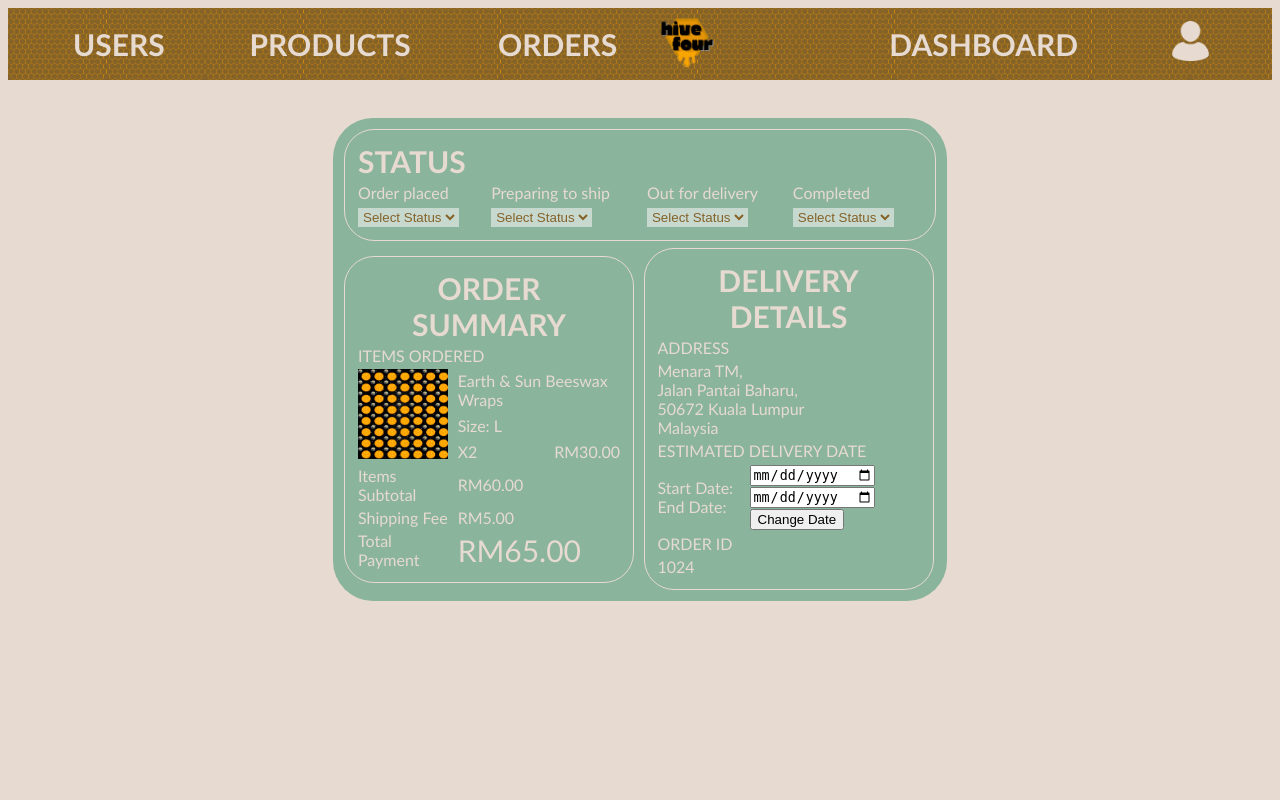
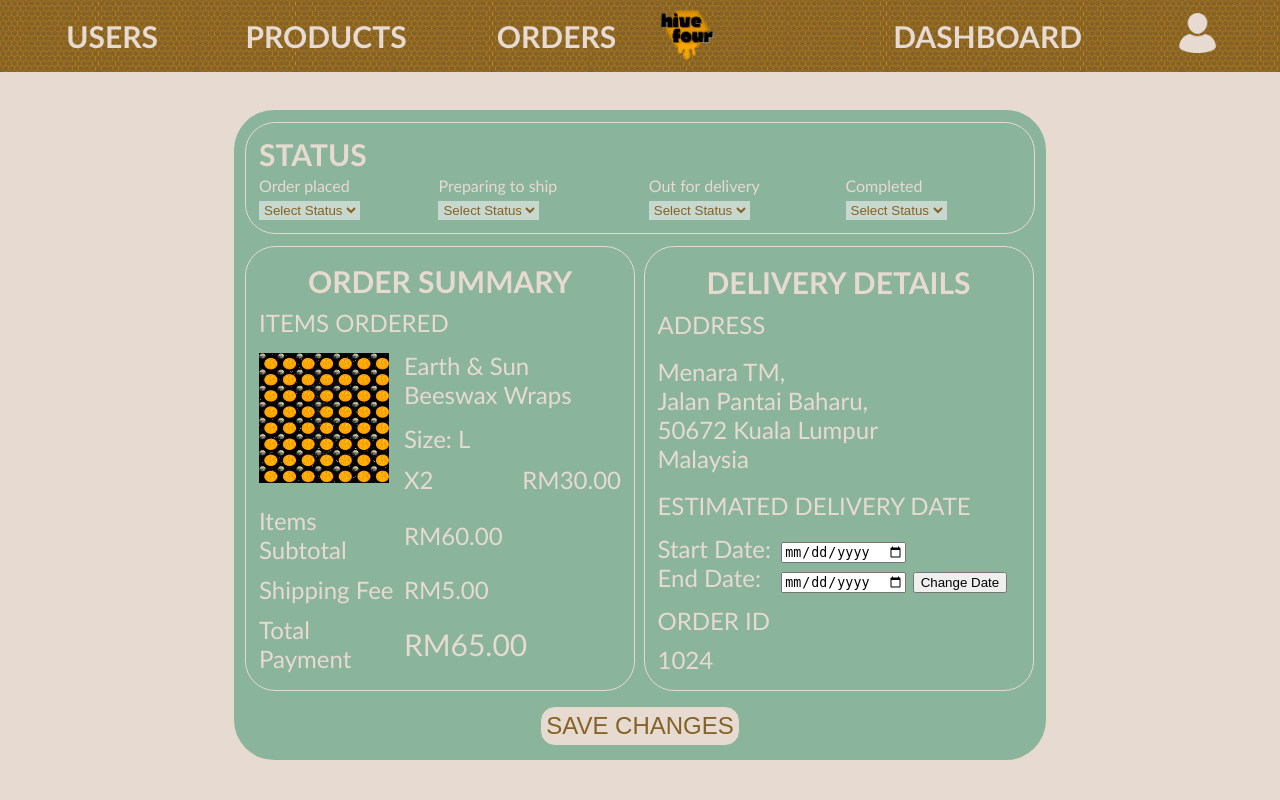
Before and after one commit to caramelia00/Beeswax-Wraps-Online-Shop, a PHP site: the page made by HiveFour/pages/front-end mirah/admin order details.php in a window 1280 px wide. Run offline with PHP 8.4, Linux system fonts and the light colour scheme.

Commit message:
Update admin order details.php

```diff
--- a/HiveFour/pages/front-end mirah/admin order details.php
+++ b/HiveFour/pages/front-end mirah/admin order details.php
@@ -6,7 +6,8 @@
 	<head>
 		<style>
             #one{
-                width: 600px;
+                width: 800px;
+                height: 650px;
                 background-color: #8AB49C;
                 border-radius: 40px;
                 border-spacing: 5px;
@@ -14,19 +15,22 @@
                 color: #E6DAD1;
                 margin-left: auto;
                 margin-right: auto;
+
             }
             #status{
-                width: 592px;
+                width: 790px;
+                height: 100px;
                 border: 1px solid #E6DAD1;
                 border-radius: 30px;
                 padding: 10px;
             }
             #summary, #delivery{
-                width: 290px;
-                height: 310px;
+                width: 390px;
+                height: 445px;
                 border: 1px solid #E6DAD1;
                 border-radius: 30px;
                 padding: 10px;
+                font-size:24px;
             }
             .mySelect{
                 background-color: #C7D8CF;
@@ -36,6 +40,16 @@
             #startDateButton, #endDateButton{
                 height: 40px;
                 width: 40px;
+            }
+            #save{
+                margin-left: auto;
+                margin-right: auto;
+            }
+            .sve{
+                border-radius:15px;
+                padding:5px;
+                background-color: #e6dad1;
+                color: #846228;
             }
             input[type="text"] {
                 width: 100%;
@@ -51,6 +65,8 @@
             body{
                 font-family: 'Gill Sans', 'Gill Sans MT', Calibri, 'Trebuchet MS', sans-serif;
                 background-color: #E6DAD1;
+                margin: 0;
+				padding: 0;
             }
 			#header{
 				width:100%;
@@ -123,7 +139,7 @@
 		</table>
 		<br><br>
         <form action="update order details process.php" method="post">
-            <table id="one">
+            <table id="one" border="0">
                 <tr>
                     <td colspan="2">
                         <table id="status" border="0">
@@ -193,7 +209,7 @@
                             </tr>
                             <tr>
                                 <td rowspan="3">
-                                    <img src="wrap 3.png" style="width: 90px; height: 90px;">
+                                    <img src="wrap 3.png" style="width: 130px; height: 130px;">
                                 </td>
                                 <td colspan="2">
                                     Earth & Sun Beeswax Wraps
@@ -266,6 +282,7 @@
                             <tr>
                                 <td>
                                     <label for="start date">Start Date:</label>
+                                    <br>
                                     <label for="end date">End Date:</label>
                                 </td>
                                 </td>
@@ -290,6 +307,16 @@
                         </table>
                     </td>
                 </tr>
+                <tr>
+                    <td colspan="2">
+                        <table id="save" border="0">
+                            <tr>
+                                <td>
+                                        <button type="submit" class="sve">SAVE CHANGES</button>
+                                </td>
+                            </tr>
+                    </td>
+                </tr>
             </table>
         </form>
         <script src="updOrd.js"></script>
```
